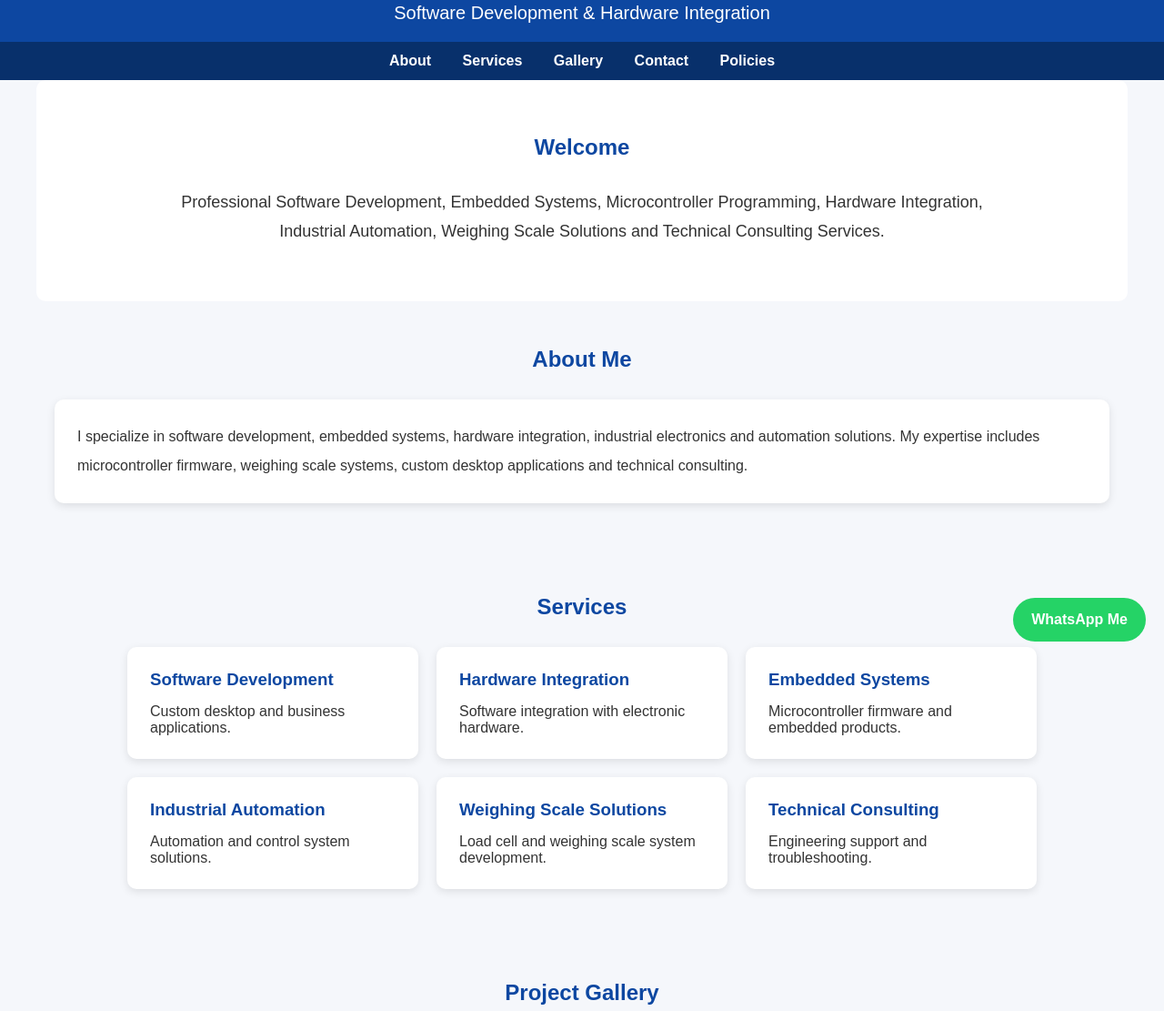
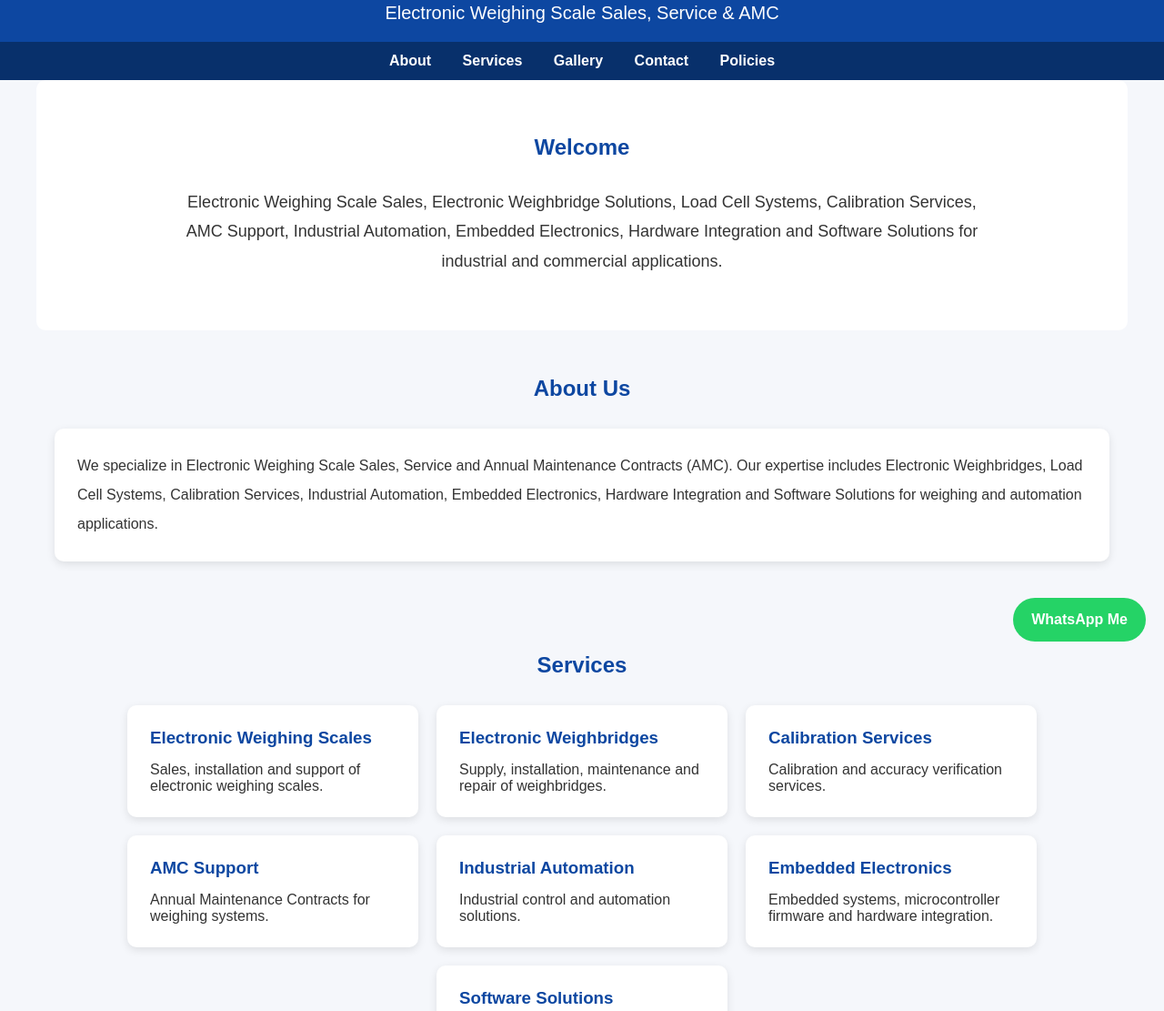
Before and after one commit to sunildhote/sunil-dhote, a plain HTML site: page index.html in a window 1280 px wide. Shown: the part 75-1186 px from the top of the page at 91% size. Drawn offline with Linux system fonts and the light colour scheme.

Commit message:
Update index.html

```diff
--- a/index.html
+++ b/index.html
@@ -1,16 +1,17 @@
 <!DOCTYPE html>
+
 <html lang="en">
 <head>
 <meta charset="UTF-8">
 <meta name="viewport" content="width=device-width, initial-scale=1.0">
-<title>Sunil Dhote | Software Development & Hardware Integration</title>
+<title>Sunil Dhote | Electronic Weighing Scale Sales, Service & AMC</title>
 
 <style>
 *{
 margin:0;
 padding:0;
 box-sizing:border-box;
-font-family:Arial, sans-serif;
+font-family:Arial,sans-serif;
 }
 
 body{
@@ -60,10 +61,10 @@ color:#0d47a1;
 }
 
 .hero{
-text-align:center;
 background:white;
 padding:60px 20px;
 border-radius:10px;
+text-align:center;
 }
 
 .hero p{
@@ -171,7 +172,7 @@ align-items:center;
 
 <header>
 <h1>Sunil Dhote</h1>
-<p>Software Development & Hardware Integration</p>
+<p>Electronic Weighing Scale Sales, Service & AMC</p>
 </header>
 
 <nav>
@@ -185,94 +186,87 @@ align-items:center;
 <section class="hero">
 <h2>Welcome</h2>
 <p>
-Professional Software Development, Embedded Systems,
-Microcontroller Programming, Hardware Integration,
-Industrial Automation, Weighing Scale Solutions
-and Technical Consulting Services.
+Electronic Weighing Scale Sales, Electronic Weighbridge Solutions,
+Load Cell Systems, Calibration Services, AMC Support,
+Industrial Automation, Embedded Electronics, Hardware Integration
+and Software Solutions for industrial and commercial applications.
 </p>
 </section>
 
 <section id="about">
-<h2>About Me</h2>
+<h2>About Us</h2>
 
 <div class="card" style="width:100%;">
 <p style="line-height:2;">
-I specialize in software development, embedded systems,
-hardware integration, industrial electronics and automation solutions.
-My expertise includes microcontroller firmware, weighing scale systems,
-custom desktop applications and technical consulting.
+We specialize in Electronic Weighing Scale Sales, Service and Annual
+Maintenance Contracts (AMC). Our expertise includes Electronic
+Weighbridges, Load Cell Systems, Calibration Services, Industrial
+Automation, Embedded Electronics, Hardware Integration and Software
+Solutions for weighing and automation applications.
 </p>
 </div>
-
 </section>
 
 <section id="services">
-
 <h2>Services</h2>
 
 <div class="cards">
 
 <div class="card">
-<h3>Software Development</h3>
-<p>Custom desktop and business applications.</p>
+<h3>Electronic Weighing Scales</h3>
+<p>Sales, installation and support of electronic weighing scales.</p>
 </div>
 
 <div class="card">
-<h3>Hardware Integration</h3>
-<p>Software integration with electronic hardware.</p>
+<h3>Electronic Weighbridges</h3>
+<p>Supply, installation, maintenance and repair of weighbridges.</p>
 </div>
 
 <div class="card">
-<h3>Embedded Systems</h3>
-<p>Microcontroller firmware and embedded products.</p>
+<h3>Calibration Services</h3>
+<p>Calibration and accuracy verification services.</p>
+</div>
+
+<div class="card">
+<h3>AMC Support</h3>
+<p>Annual Maintenance Contracts for weighing systems.</p>
 </div>
 
 <div class="card">
 <h3>Industrial Automation</h3>
-<p>Automation and control system solutions.</p>
+<p>Industrial control and automation solutions.</p>
 </div>
 
 <div class="card">
-<h3>Weighing Scale Solutions</h3>
-<p>Load cell and weighing scale system development.</p>
+<h3>Embedded Electronics</h3>
+<p>Embedded systems, microcontroller firmware and hardware integration.</p>
 </div>
 
 <div class="card">
-<h3>Technical Consulting</h3>
-<p>Engineering support and troubleshooting.</p>
+<h3>Software Solutions</h3>
+<p>Custom software for weighing, monitoring and automation applications.</p>
 </div>
 
 </div>
-
 </section>
 
 <section id="gallery">
-
 <h2>Project Gallery</h2>
 
 <div class="gallery">
-
-<img src="https://via.placeholder.com/600x400?text=Project+1">
-<img src="https://via.placeholder.com/600x400?text=Project+2">
-<img src="https://via.placeholder.com/600x400?text=Project+3">
-<img src="https://via.placeholder.com/600x400?text=Project+4">
-
+<img src="https://via.placeholder.com/600x400?text=Weighbridge">
+<img src="https://via.placeholder.com/600x400?text=Weighing+Scale">
+<img src="https://via.placeholder.com/600x400?text=Calibration">
+<img src="https://via.placeholder.com/600x400?text=Industrial+Automation">
 </div>
-
-<p style="text-align:center;margin-top:20px;">
-Upload your actual project photos later.
-</p>
-
 </section>
 
 <section id="contact">
-
 <h2>Contact Information</h2>
 
 <div class="contact">
-
 <p><b>Name:</b> Sunil Dhote</p>
-<p><b>Work:</b> Software Development & Hardware Integration</p>
+<p><b>Business:</b> Electronic Weighing Scale Sales, Service & AMC</p>
 <p><b>Address:</b> 23 Samata Colony, Kathora Road, Amravati</p>
 <p><b>Mobile:</b> 9890205260</p>
 <p><b>Email:</b> sunildhotesanway@gmail.com</p>
@@ -282,62 +276,43 @@ Upload your actual project photos later.
 <h3>Send Enquiry</h3>
 
 <form action="https://formsubmit.co/sunildhotesanway@gmail.com" method="POST">
-
 <input type="text" name="name" placeholder="Your Name" required>
-
 <input type="email" name="email" placeholder="Your Email" required>
-
 <input type="text" name="phone" placeholder="Mobile Number">
-
 <textarea name="message" rows="5" placeholder="Your Message" required></textarea>
-
 <button type="submit">Send Message</button>
-
 </form>
 
 </div>
-
 </section>
 
 <section id="policies">
-
 <h2>Policies</h2>
 
 <div class="policy">
 <h3>Privacy Policy</h3>
-<p>
-Customer information is collected only for communication,
-service delivery and support purposes and is never sold to third parties.
-</p>
+<p>Customer information is used only for communication, service delivery and support.</p>
 </div>
 
 <div class="policy">
 <h3>Terms & Conditions</h3>
-<p>
-Services are provided based on mutual agreement.
-Project scope, timelines and pricing are discussed before work begins.
-</p>
+<p>Products and services are supplied as per mutually agreed commercial terms.</p>
 </div>
 
 <div class="policy">
-<h3>Refund Policy</h3>
-<p>
-Refund requests are reviewed on a case-by-case basis depending on
-the nature of the service and work completed.
-</p>
+<h3>Refund & Cancellation Policy</h3>
+<p>Refund and cancellation requests are reviewed based on the nature of the product or service provided.</p>
 </div>
-
 </section>
 
 <footer>
-© 2026 Sunil Dhote | Software Development & Hardware Integration
+© 2026 Sunil Dhote | Electronic Weighing Scale Sales, Service & AMC
 </footer>
 
 <a class="whatsapp"
-href="https://wa.me/919890205260?text=Hello%20Sunil%20Dhote,%20I%20am%20interested%20in%20your%20services."
+href="https://wa.me/919890205260"
 target="_blank">
-WhatsApp Me
-</a>
+WhatsApp Me </a>
 
 </body>
 </html>
```
